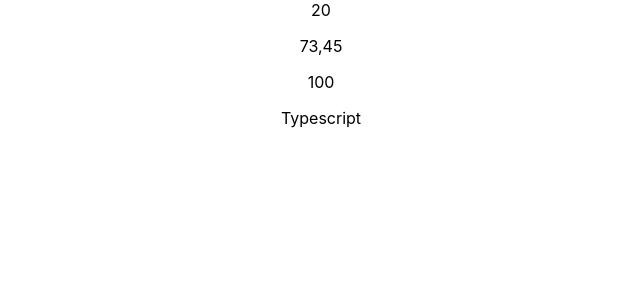
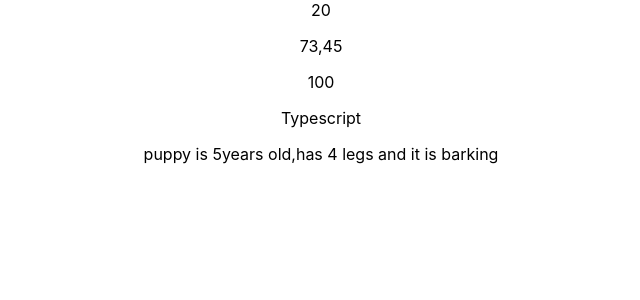
Before and after one commit to nagajayasree/2021, a React (Create React App) app: page / in a window 1280 px wide. Shown: the top 300 px of the page, without its empty margins (319-959 px from the left). Built offline with nearby package versions, Linux system fonts and the light colour scheme.

Commit message:
added new

```diff
--- a/src/App.tsx
+++ b/src/App.tsx
@@ -11,6 +11,7 @@
 import { GetPositiveNums } from "./exercises/positiveNumbers";
 import { GetMaxNum } from "./exercises/getMaxNum";
 import { Capitalize } from "./exercises/capitialize";
+import { Animal } from "./exercises/animal";
 
 function App() {
   return (
@@ -42,6 +43,7 @@
       <GetPositiveNums inputArr={[-18, 73, 45, -64]} />
       <GetMaxNum inputArr={[32, 45, 61, 100, 10, 89]} />
       <Capitalize inputStr={"typescript"} />
+      <Animal name={"puppy"} age={5} legs={4} status={"barking"} />
     </div>
   );
 }
--- /dev/null
+++ b/src/exercises/animal.tsx
@@ -0,0 +1,25 @@
+import * as React from "react";
+export interface AnimalI {
+  name?: string;
+  age?: number;
+  legs?: number;
+  status?: string;
+  introduce?: () => string;
+}
+
+export class Animal extends React.Component<AnimalI, {}> {
+  constructor(props: AnimalI) {
+    super(props);
+  }
+  introduce = () => {
+    return `${this.props.name} is ${this.props.age}years old,has ${this.props.legs} legs and it is ${this.props.status}`;
+  };
+
+  render() {
+    return (
+      <div>
+        <p>{this.introduce()}</p>
+      </div>
+    );
+  }
+}
```
Also changed, not shown: 1 other file (tests, documents, lock files or other folders).
